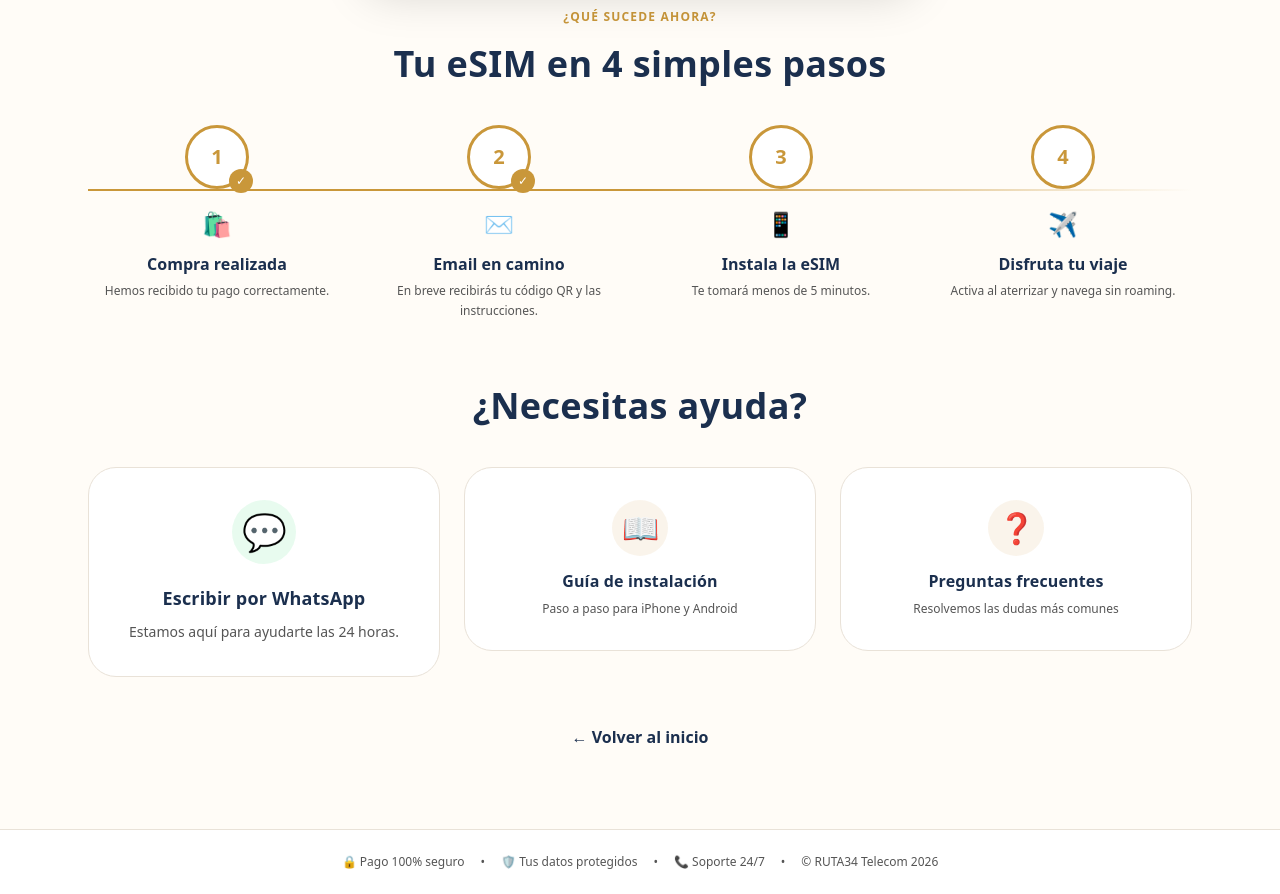
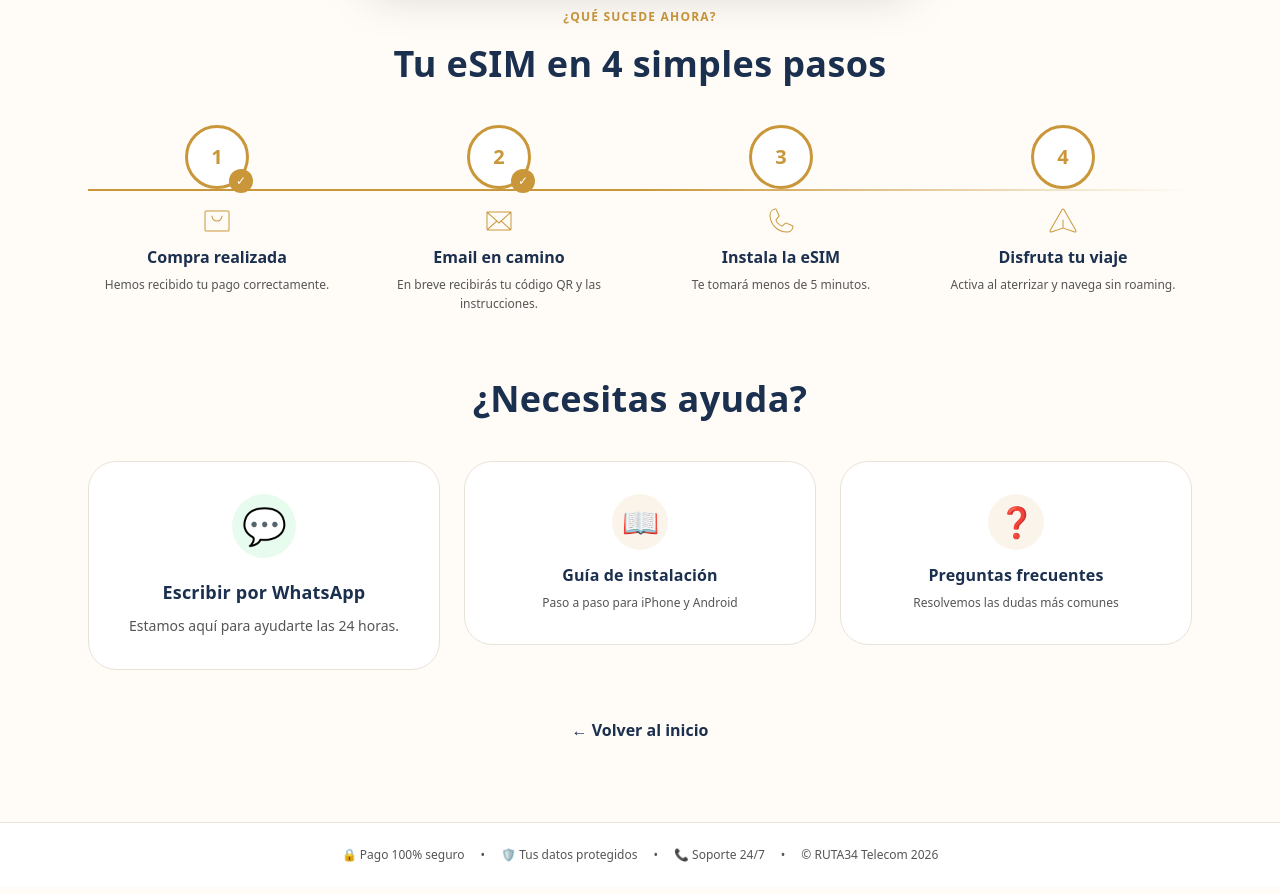
Before and after one commit to Juangas50/esim-europa, a Next.js app: page /es/confirmacion in a window 1280 px wide. Shown: the part 800-1694 px from the top of the page. Built offline with nearby package versions, Linux system fonts and the light colour scheme; no server answers.

Commit message:
refactor: replace emoji icons with phosphor svg icons in timeline for cleaner design

```diff
--- a/src/app/[locale]/confirmacion/page.tsx
+++ b/src/app/[locale]/confirmacion/page.tsx
@@ -3,7 +3,7 @@
 import { useSearchParams } from "next/navigation";
 import { useEffect } from "react";
 import { motion } from "framer-motion";
-import { CheckCircle } from "@phosphor-icons/react";
+import { CheckCircle, ShoppingBag, Envelope, Phone, PaperPlane } from "@phosphor-icons/react";
 import { useTranslations, useLocale } from "next-intl";
 import { Suspense } from "react";
 import { analytics } from "@/lib/analytics";
@@ -159,34 +159,75 @@ function ConfirmacionContent() {
             {/* Connection Lines */}
             <div className="hidden sm:block absolute top-16 left-0 right-0 h-0.5 bg-gradient-to-r from-[var(--color-gold)] via-[var(--color-gold)] to-transparent" />
 
-            {[
-              { num: "1", icon: "🛍", title: "Compra realizada", desc: "Hemos recibido tu pago correctamente.", check: true },
-              { num: "2", icon: "✉", title: "Email en camino", desc: "En breve recibirás tu código QR y las instrucciones.", check: true },
-              { num: "3", icon: "📱", title: "Instala la eSIM", desc: "Te tomará menos de 5 minutos.", check: false },
-              { num: "4", icon: "✈", title: "Disfruta tu viaje", desc: "Activa al aterrizar y navega sin roaming.", check: false },
-            ].map((step, i) => (
             <motion.div
-                key={i}
               initial={{ opacity: 0, y: 10 }}
               whileInView={{ opacity: 1, y: 0 }}
-                transition={{ delay: i * 0.1 }}
+              transition={{ delay: 0 }}
               className="flex flex-col items-center text-center relative z-10"
             >
               <div className="relative mb-4">
                 <div className="w-16 h-16 rounded-full border-3 border-[var(--color-gold)] bg-white flex items-center justify-center font-bold text-[var(--color-gold)] text-xl">
-                    {step.num}
+                  1
                 </div>
-                  {step.check && (
                 <div className="absolute -bottom-1 -right-1 w-6 h-6 rounded-full bg-[var(--color-gold)] flex items-center justify-center">
                   <span className="text-white text-xs">✓</span>
                 </div>
-                  )}
               </div>
-                <p className="text-2xl mb-2">{step.icon}</p>
-                <p className="font-bold text-[var(--color-navy)] mb-1">{step.title}</p>
-                <p className="text-xs text-[var(--color-ink-2)] leading-snug">{step.desc}</p>
+              <div className="mb-2"><ShoppingBag size={32} weight="thin" className="text-[var(--color-gold)]" /></div>
+              <p className="font-bold text-[var(--color-navy)] mb-1">Compra realizada</p>
+              <p className="text-xs text-[var(--color-ink-2)] leading-snug">Hemos recibido tu pago correctamente.</p>
             </motion.div>
-            ))}
+
+            <motion.div
+              initial={{ opacity: 0, y: 10 }}
+              whileInView={{ opacity: 1, y: 0 }}
+              transition={{ delay: 0.1 }}
+              className="flex flex-col items-center text-center relative z-10"
+            >
+              <div className="relative mb-4">
+                <div className="w-16 h-16 rounded-full border-3 border-[var(--color-gold)] bg-white flex items-center justify-center font-bold text-[var(--color-gold)] text-xl">
+                  2
+                </div>
+                <div className="absolute -bottom-1 -right-1 w-6 h-6 rounded-full bg-[var(--color-gold)] flex items-center justify-center">
+                  <span className="text-white text-xs">✓</span>
+                </div>
+              </div>
+              <div className="mb-2"><Envelope size={32} weight="thin" className="text-[var(--color-gold)]" /></div>
+              <p className="font-bold text-[var(--color-navy)] mb-1">Email en camino</p>
+              <p className="text-xs text-[var(--color-ink-2)] leading-snug">En breve recibirás tu código QR y las instrucciones.</p>
+            </motion.div>
+
+            <motion.div
+              initial={{ opacity: 0, y: 10 }}
+              whileInView={{ opacity: 1, y: 0 }}
+              transition={{ delay: 0.2 }}
+              className="flex flex-col items-center text-center relative z-10"
+            >
+              <div className="relative mb-4">
+                <div className="w-16 h-16 rounded-full border-3 border-[var(--color-gold)] bg-white flex items-center justify-center font-bold text-[var(--color-gold)] text-xl">
+                  3
+                </div>
+              </div>
+              <div className="mb-2"><Phone size={32} weight="thin" className="text-[var(--color-gold)]" /></div>
+              <p className="font-bold text-[var(--color-navy)] mb-1">Instala la eSIM</p>
+              <p className="text-xs text-[var(--color-ink-2)] leading-snug">Te tomará menos de 5 minutos.</p>
+            </motion.div>
+
+            <motion.div
+              initial={{ opacity: 0, y: 10 }}
+              whileInView={{ opacity: 1, y: 0 }}
+              transition={{ delay: 0.3 }}
+              className="flex flex-col items-center text-center relative z-10"
+            >
+              <div className="relative mb-4">
+                <div className="w-16 h-16 rounded-full border-3 border-[var(--color-gold)] bg-white flex items-center justify-center font-bold text-[var(--color-gold)] text-xl">
+                  4
+                </div>
+              </div>
+              <div className="mb-2"><PaperPlane size={32} weight="thin" className="text-[var(--color-gold)]" /></div>
+              <p className="font-bold text-[var(--color-navy)] mb-1">Disfruta tu viaje</p>
+              <p className="text-xs text-[var(--color-ink-2)] leading-snug">Activa al aterrizar y navega sin roaming.</p>
+            </motion.div>
           </div>
         </motion.div>
 
```
Lines whose indentation alone changed are shown as unchanged.
